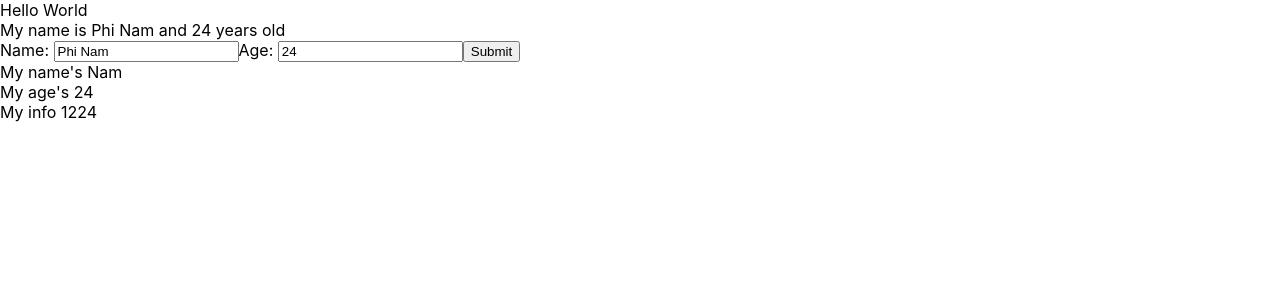
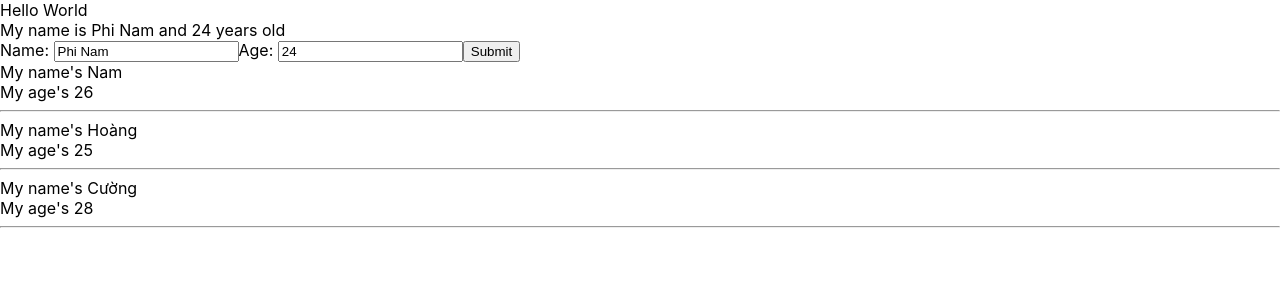
Before and after one commit to NamPV686/ReactUltimate, a React (Create React App) app: page / in a window 1280 px wide. Shown: the top 300 px of the page. Built offline with nearby package versions, Linux system fonts and the light colour scheme.

Commit message:
#24Outputting List

```diff
--- a/src/components/DisplayInfo.js
+++ b/src/components/DisplayInfo.js
@@ -5,12 +5,18 @@ class DisplayInfo extends React.Component{
     render(){
 
         //destructuring array/object
-        const{name, age, myInfo} = this.props;
+        const {listUser} = this.props;
         return(
             <div>
-                My name's {name} <br></br>
-                My age's {age} <br></br>
-                My info {myInfo}
+                {listUser.map((user) => {
+                    return(
+                        <div key={user.id}>
+                            <div>My name's {user.name}</div>
+                            <div>My age's {user.age}</div>
+                            <hr></hr>
+                        </div>
+                    );
+                })}
             </div>
         );
     }
--- a/src/components/MyComponent.js
+++ b/src/components/MyComponent.js
@@ -6,13 +6,20 @@ import UserInfo from "./UserInfo";
 import DisplayInfo from "./DisplayInfo";
 
 class MyComponent extends React.Component {
+    state = {
+        listUser :[
+            {id: 1, name: "Nam", age: 26},
+            {id: 2, name: "Hoàng", age: 25},
+            {id: 3, name: "Cường", age: 28}
+        ]
+    }
     //JSX
     render(){
         const myInfo = [1,2,2,4]
         return (
             <div>
                 <UserInfo></UserInfo>
-                <DisplayInfo name={"Nam"} age={24} myInfo = {myInfo}></DisplayInfo>
+                <DisplayInfo listUser = {this.state.listUser}></DisplayInfo>
             </div>
         );
     }
```
